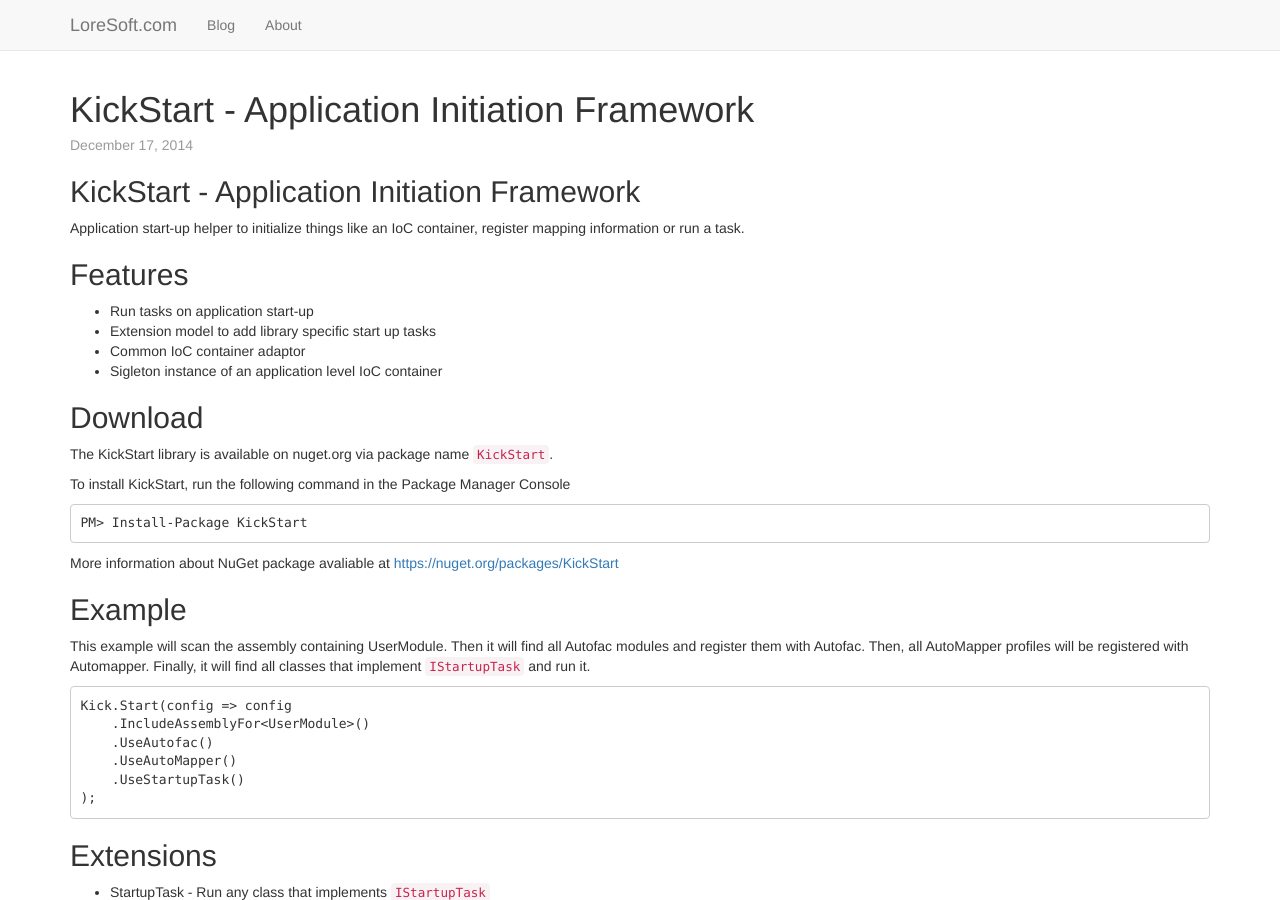
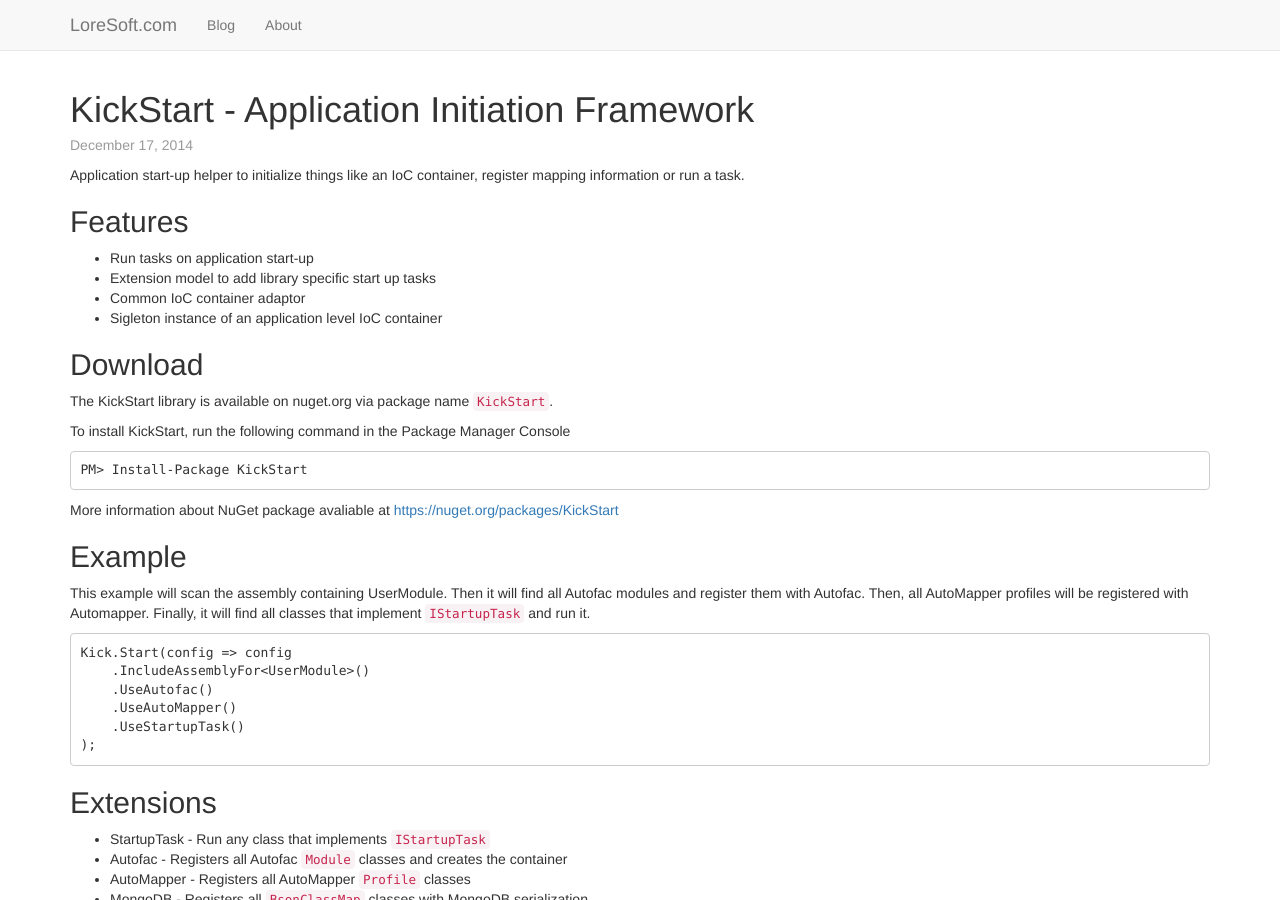
Before and after one commit to loresoft/loresoft.github.io, a Jekyll site: the page built from _posts/2014-12-17-KickStart-Application-Initiation-Framework.md, in a window 1280 px wide and 900 px high. Built offline with Jekyll 4.4.1, drawn with Linux system fonts in a browser that asks for light colours; nearby versions of some CDN libraries; Markdown is read by kramdown in place of the engine named in the settings; comment, search, counter and statistics services are not loaded.

Commit message:
fix title

```diff
--- a/_posts/2014-12-17-KickStart-Application-Initiation-Framework.md
+++ b/_posts/2014-12-17-KickStart-Application-Initiation-Framework.md
@@ -5,8 +5,6 @@
 tags:
 - KickStart
 ---
-
-## KickStart - Application Initiation Framework
 
 Application start-up helper to initialize things like an IoC container, register mapping information or run a task.
 
```
